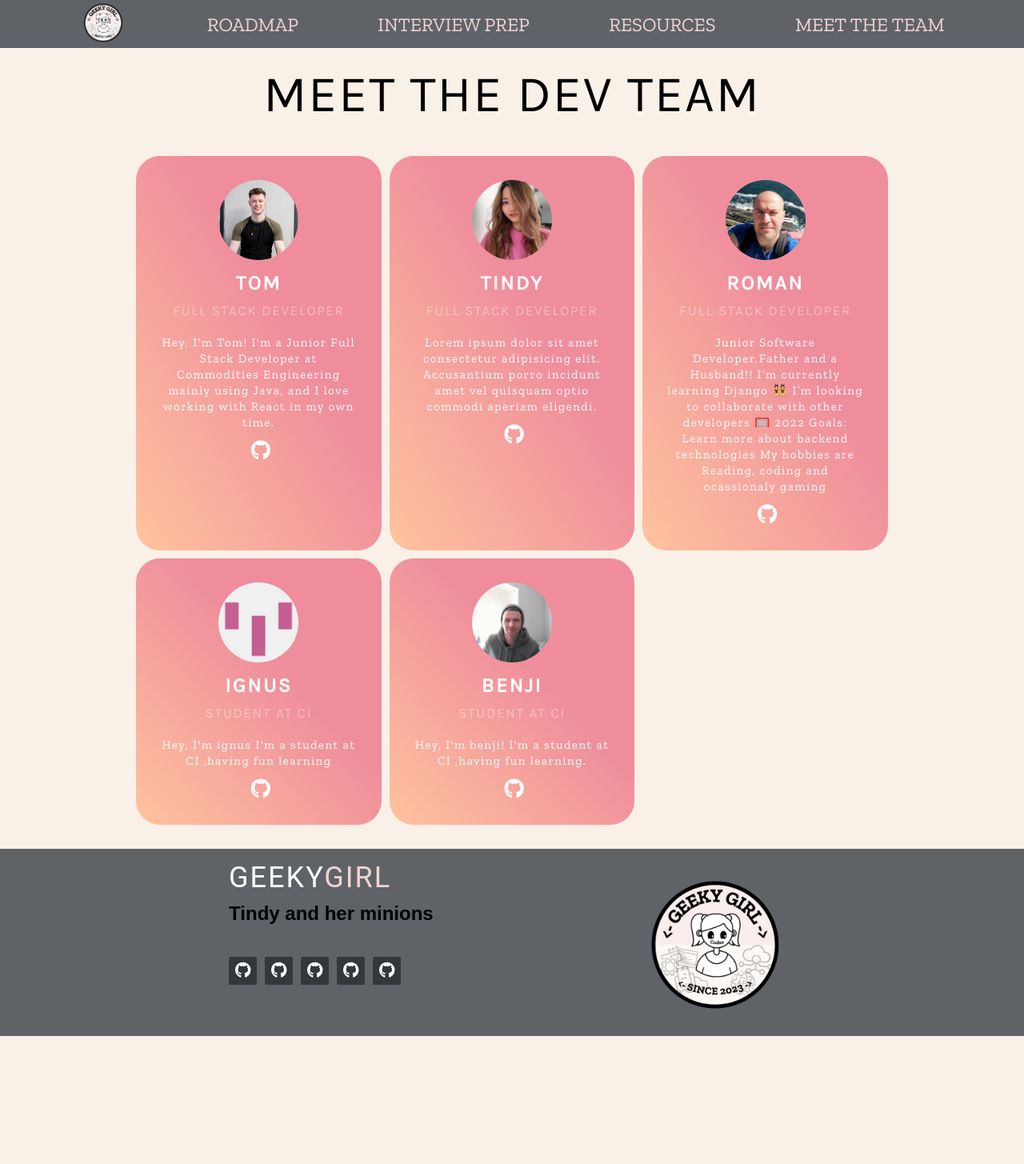
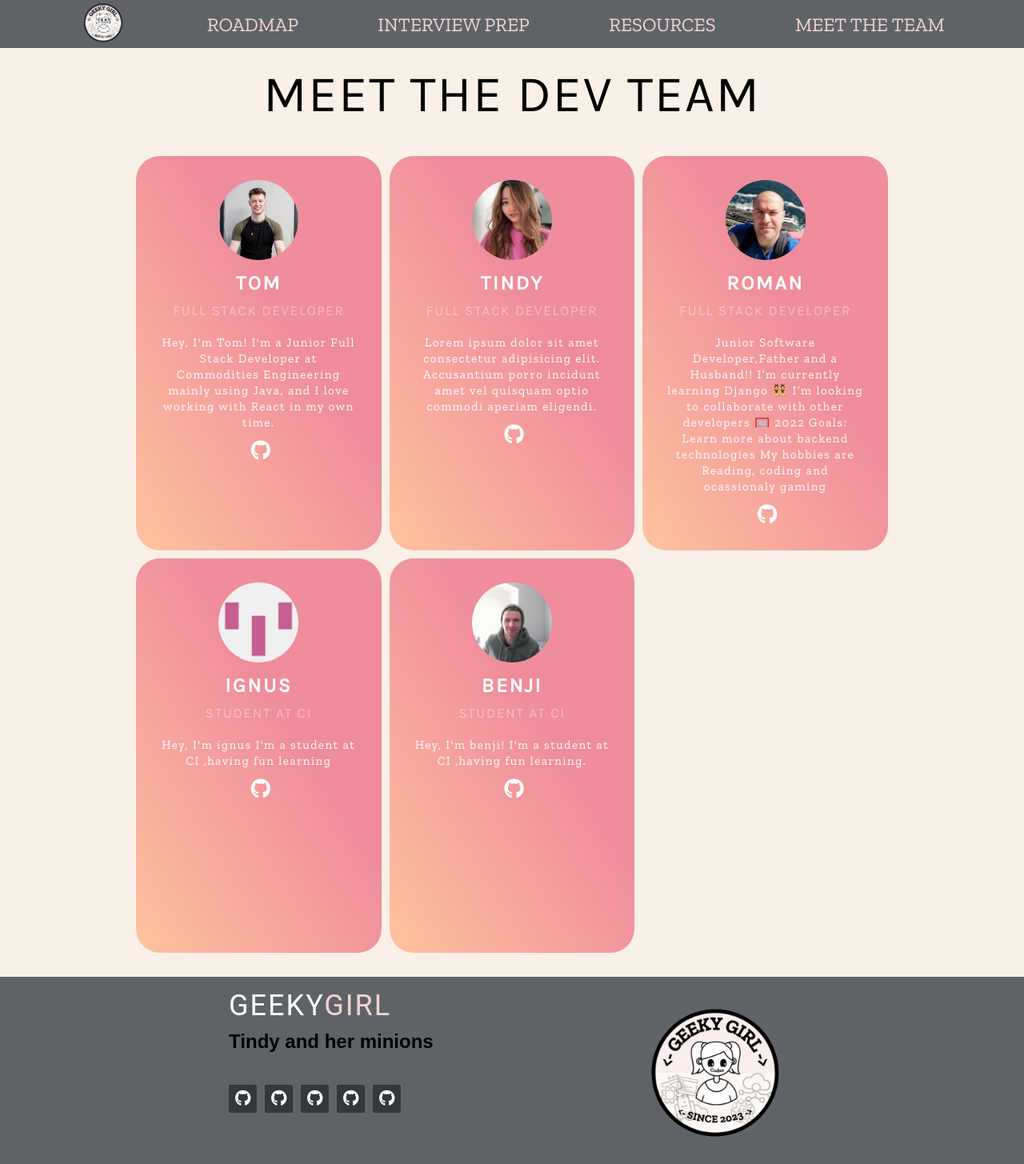
Before and after one commit to Tom-Ainsworth/Geeky-Girl, a React (Vite) app: page /team in a window 1280 px wide. Shown: the whole page at 80% size. Before the commit the page ends 1295 px from the top, so only its background shows below. Built offline with nearby package versions, Linux system fonts and the light colour scheme.

Commit message:
made height fixed at 493 px for each card

```diff
--- a/src/routes/team/Team.module.css
+++ b/src/routes/team/Team.module.css
@@ -18,6 +18,7 @@
     overflow: hidden;
     border-radius: 30px;
     margin: 0 auto;
+    height: 493px;
 }
 .container .image img {
     width: 100px;
```
